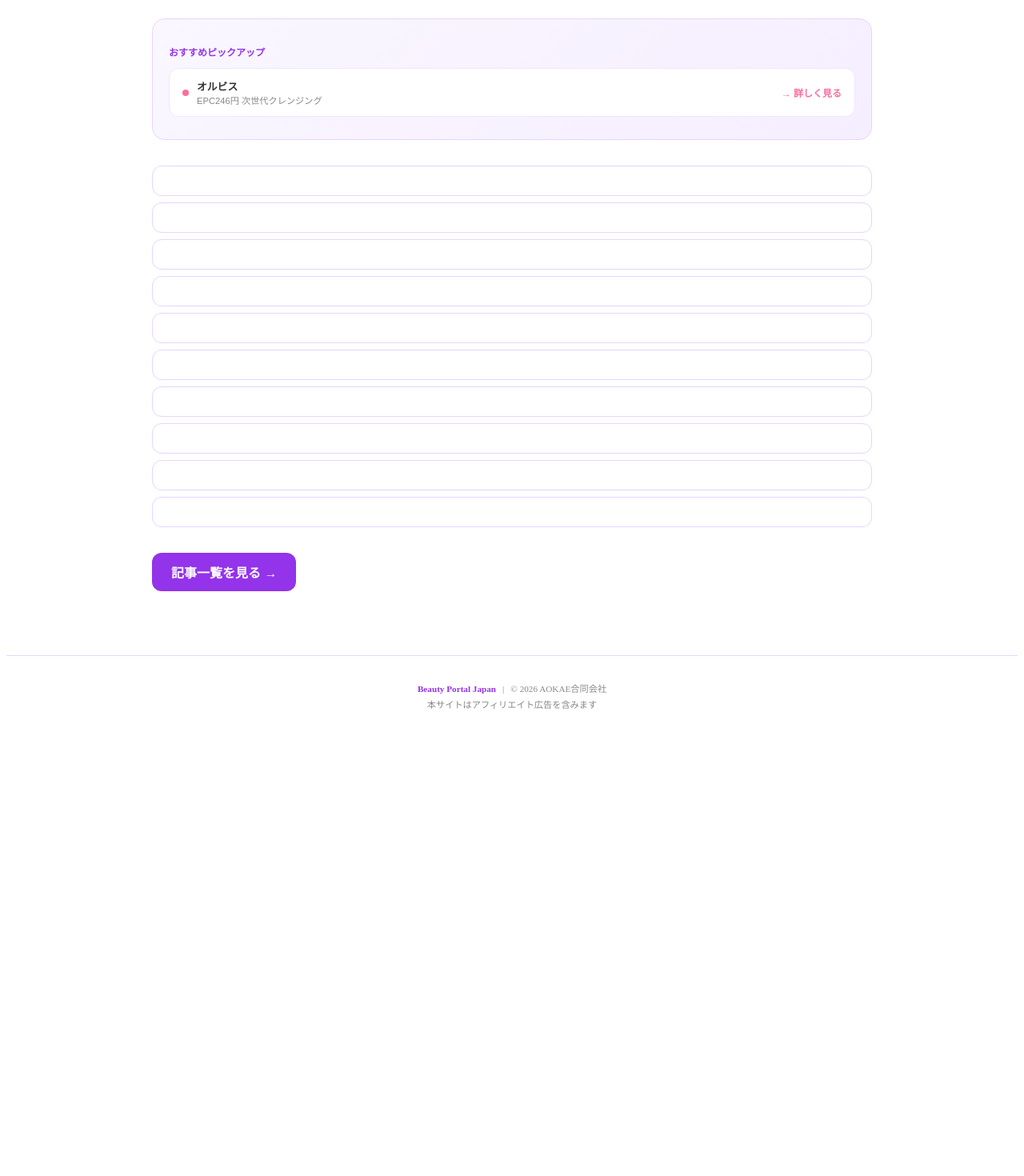
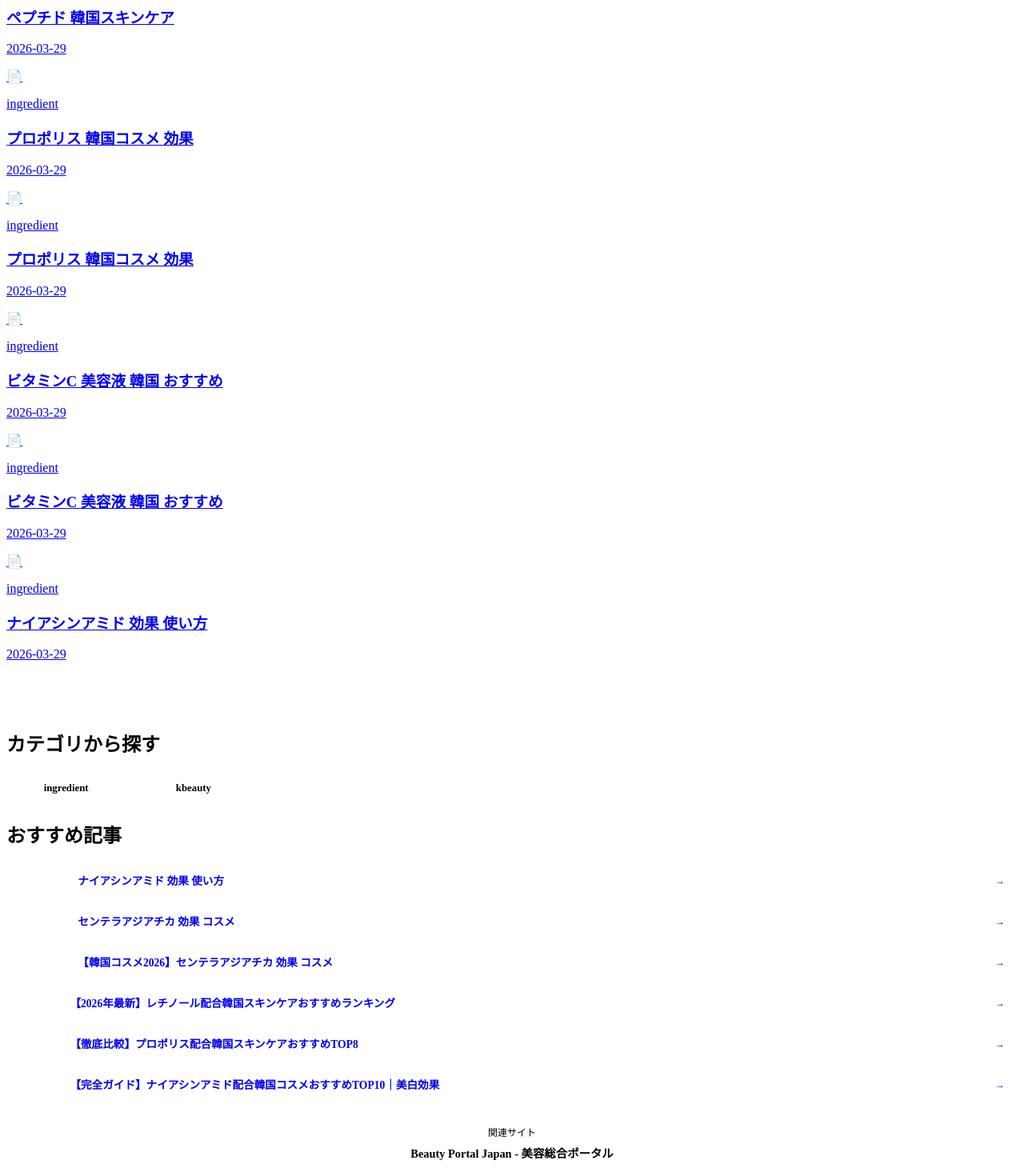
Before and after one commit to okuwabara07-gif/kskin-lab-jp, a Next.js app: page / in a window 1280 px wide. Shown: the part 140-1610 px from the top of the page at 80% size. Before the commit the page ends 1079 px from the top, so only its background shows below. Built offline with nearby package versions, Linux system fonts and the light colour scheme.

Commit message:
feat: 内部リンク強化（最新記事・カテゴリ・おすすめ）

```diff
--- a/app/page.tsx
+++ b/app/page.tsx
@@ -1,38 +1,81 @@
 import { getAllPosts } from '@/lib/posts'
+import Link from 'next/link'
 
 export default function Home() {
-  const posts = getAllPosts().slice(0, 10)
+  const allPosts = getAllPosts()
+  const latest = allPosts.slice(0, 6)
+  const popular = allPosts.slice(6, 12)
+  const genres = Array.from(new Set(allPosts.map((p: any) => p.genre).filter(Boolean))).slice(0, 8)
+
   return (
-    <main style={{fontFamily:'sans-serif',maxWidth:'900px',margin:'0 auto',padding:'2rem'}}>
-      <h1 style={{fontSize:'1.5rem',fontWeight:700,marginBottom:'1rem'}}>ようこそ</h1>
-      <p style={{color:'#666',marginBottom:'2rem'}}>最新の記事をご覧ください。</p>
+    <main className="container">
 
-      <div style={{margin:'2rem 0',padding:'1.25rem',background:'linear-gradient(135deg,#faf7ff,#f5eeff)',borderRadius:'16px',border:'1.5px solid #e8d4ff'}}>
-        <p style={{fontSize:'0.75rem',color:'#9333ea',fontWeight:700,marginBottom:'12px'}}>おすすめピックアップ</p>
-        <a href="https://px.a8.net/svt/ejp?a8mat=4AZR8U+CRMNSI+1USQ+4YM976" target="_blank" rel="noopener noreferrer sponsored"
-          style={{display:'flex',alignItems:'center',gap:'10px',padding:'12px 16px',background:'white',borderRadius:'12px',textDecoration:'none',border:'1px solid #f0e6ff',marginBottom:'8px'}}>
-          <div style={{width:'8px',height:'8px',borderRadius:'50%',background:'#FF6B9D',flexShrink:0}}></div>
-          <div>
-            <div style={{fontSize:'0.8rem',fontWeight:700,color:'#333'}}>オルビス</div>
-            <div style={{fontSize:'0.7rem',color:'#888'}}>EPC246円 次世代クレンジング</div>
+      {/* 最新記事 - クローラーが最初に見る場所 */}
+      <section className="section">
+        <h2 className="section-title">最新記事</h2>
+        <div className="post-grid">
+          {latest.map((post: any) => (
+            <Link key={post.slug} href={'/blog/'+post.slug} className="post-card">
+              <div className="post-card-thumb">📄</div>
+              <div className="post-card-body">
+                <p className="post-card-genre">{post.genre}</p>
+                <h3 className="post-card-title">{post.title}</h3>
+                <p className="post-card-excerpt">{post.excerpt}</p>
+                <p className="post-card-date">{post.date}</p>
+              </div>
+            </Link>
+          ))}
+        </div>
+        <div style={{textAlign:'center',marginTop:'1.5rem'}}>
+          <Link href="/blog" style={{display:'inline-block',padding:'10px 24px',background:'var(--primary)',color:'white',borderRadius:'20px',textDecoration:'none',fontSize:'0.85rem',fontWeight:700}}>
+            記事一覧をすべて見る →
+          </Link>
+        </div>
+      </section>
+
+      {/* カテゴリ別リンク - 内部リンク強化 */}
+      {genres.length > 0 && (
+        <section className="section">
+          <h2 className="section-title">カテゴリから探す</h2>
+          <div style={{display:'grid',gridTemplateColumns:'repeat(auto-fill,minmax(140px,1fr))',gap:'10px',marginTop:'1rem'}}>
+            {genres.map((genre: any) => (
+              <Link key={genre} href={'/blog?genre='+encodeURIComponent(genre)}
+                style={{display:'block',padding:'12px',background:'var(--card)',borderRadius:'12px',border:'1px solid var(--secondary)',textDecoration:'none',textAlign:'center',fontSize:'0.8rem',fontWeight:700,color:'var(--text)'}}>
+                {genre}
+              </Link>
+            ))}
           </div>
-          <span style={{marginLeft:'auto',fontSize:'0.75rem',color:'#FF6B9D',fontWeight:700}}>→ 詳しく見る</span>
-        </a>
-      </div>
+        </section>
+      )}
 
-      <div style={{marginBottom:'2rem'}}>
-        {posts.map((post: any) => (
-          <a key={post.slug} href={'/blog/'+post.slug}
-            style={{display:'block',padding:'1rem',marginBottom:'8px',background:'white',borderRadius:'12px',border:'1px solid #e8d4ff',textDecoration:'none'}}>
-            <div style={{fontSize:'0.7rem',color:'#9333ea',marginBottom:'4px'}}>{}</div>
-            <div style={{fontSize:'0.9rem',fontWeight:700,color:'#333'}}>{}</div>
+      {/* おすすめ記事 - 別セクションで内部リンク追加 */}
+      {popular.length > 0 && (
+        <section className="section">
+          <h2 className="section-title">おすすめ記事</h2>
+          <div style={{display:'flex',flexDirection:'column',gap:'8px'}}>
+            {popular.map((post: any) => (
+              <Link key={post.slug} href={'/blog/'+post.slug}
+                style={{display:'flex',alignItems:'center',gap:'12px',padding:'12px 16px',background:'var(--card)',borderRadius:'12px',border:'1px solid var(--secondary)',textDecoration:'none'}}>
+                <span style={{fontSize:'0.7rem',padding:'2px 8px',background:'var(--primary)',color:'white',borderRadius:'10px',whiteSpace:'nowrap'}}>{post.genre}</span>
+                <span style={{fontSize:'0.85rem',fontWeight:600,color:'var(--text)',flex:1,lineHeight:1.4}}>{post.title}</span>
+                <span style={{fontSize:'0.75rem',color:'var(--accent)',flexShrink:0}}>→</span>
+              </Link>
+            ))}
+          </div>
+        </section>
+      )}
+
+      {/* Beauty Portal Japan リンク */}
+      <section className="section">
+        <div style={{padding:'1rem',background:'var(--card)',borderRadius:'12px',border:'1px solid var(--secondary)',textAlign:'center'}}>
+          <p style={{fontSize:'0.75rem',color:'var(--accent)',marginBottom:'6px'}}>関連サイト</p>
+          <a href="https://beauty-portal-jp.vercel.app" target="_blank" rel="noopener noreferrer"
+            style={{color:'var(--primary)',textDecoration:'none',fontWeight:700,fontSize:'0.9rem'}}>
+            Beauty Portal Japan - 美容総合ポータル
           </a>
-        ))}
-      </div>
+        </div>
+      </section>
 
-      <a href="/blog" style={{display:'inline-block',padding:'12px 24px',background:'#9333ea',color:'white',borderRadius:'12px',textDecoration:'none',fontWeight:700}}>
-        記事一覧を見る →
-      </a>
     </main>
   )
 }
```
